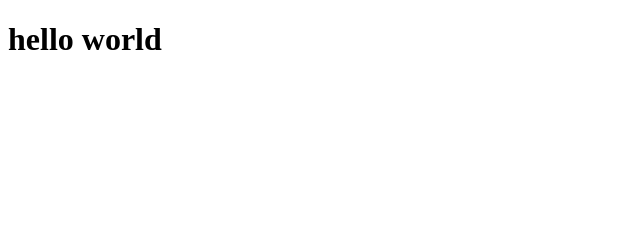
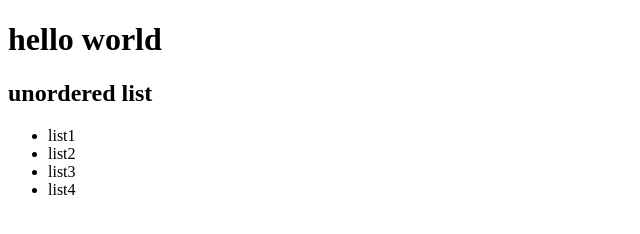
Before and after one commit to Sneha013084/version-control-simulation--snehakurian-, a plain HTML site: page index.html in a window 1280 px wide. Shown: the whole page, without its empty margins (0-640 px from the left). Drawn offline with Linux system fonts and the light colour scheme.

Commit message:
unorderedlist

```diff
--- a/index.html
+++ b/index.html
@@ -7,5 +7,12 @@
 </head>
 <body>
     <h1> hello world </h1>
+    <h2> unordered list</h2>
+    <ul>
+         <li> list1</li>
+         <li>list2 </li>
+         <li>list3</li>
+         <li>list4 </li>
+    </ul>
 </body>
 </html>
```
